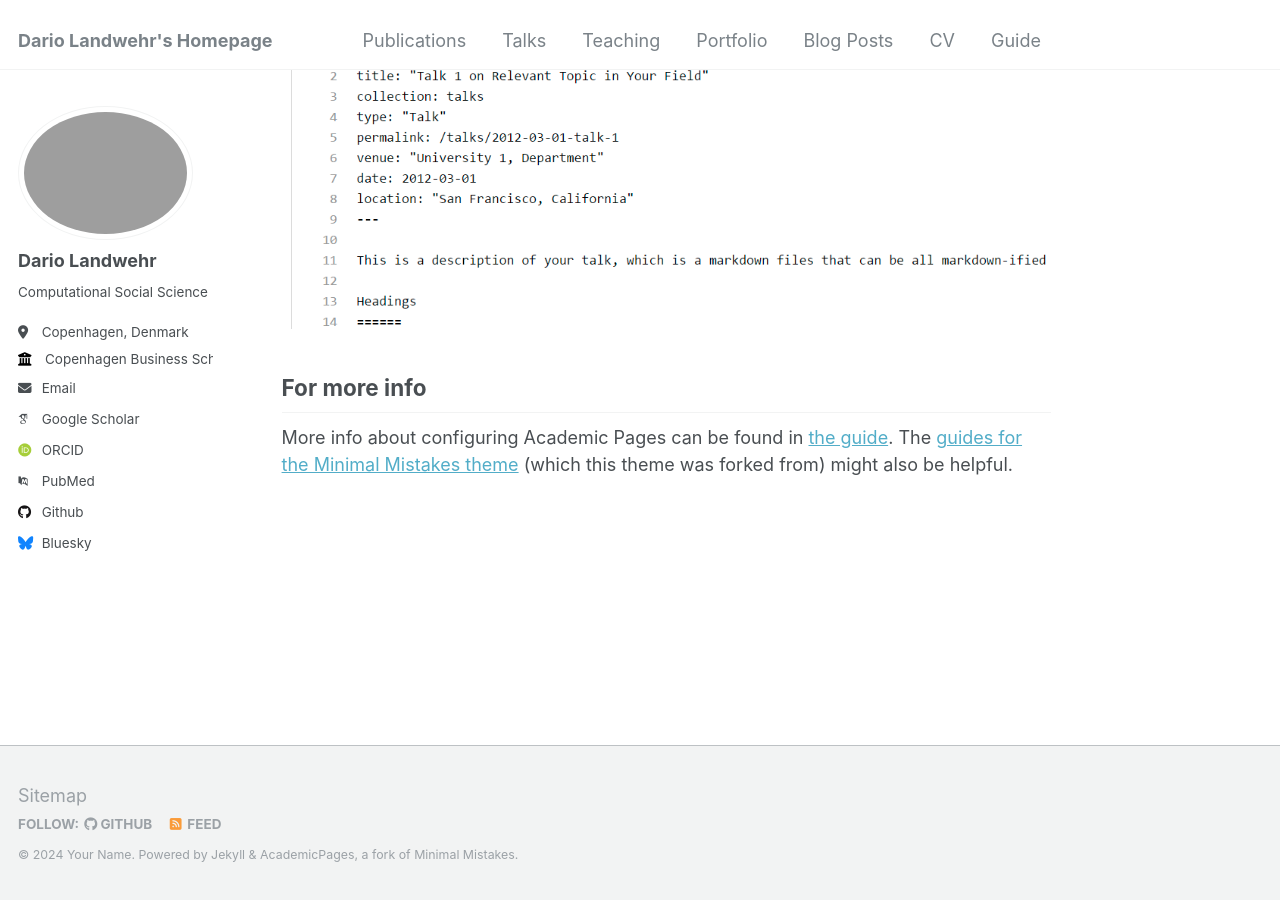
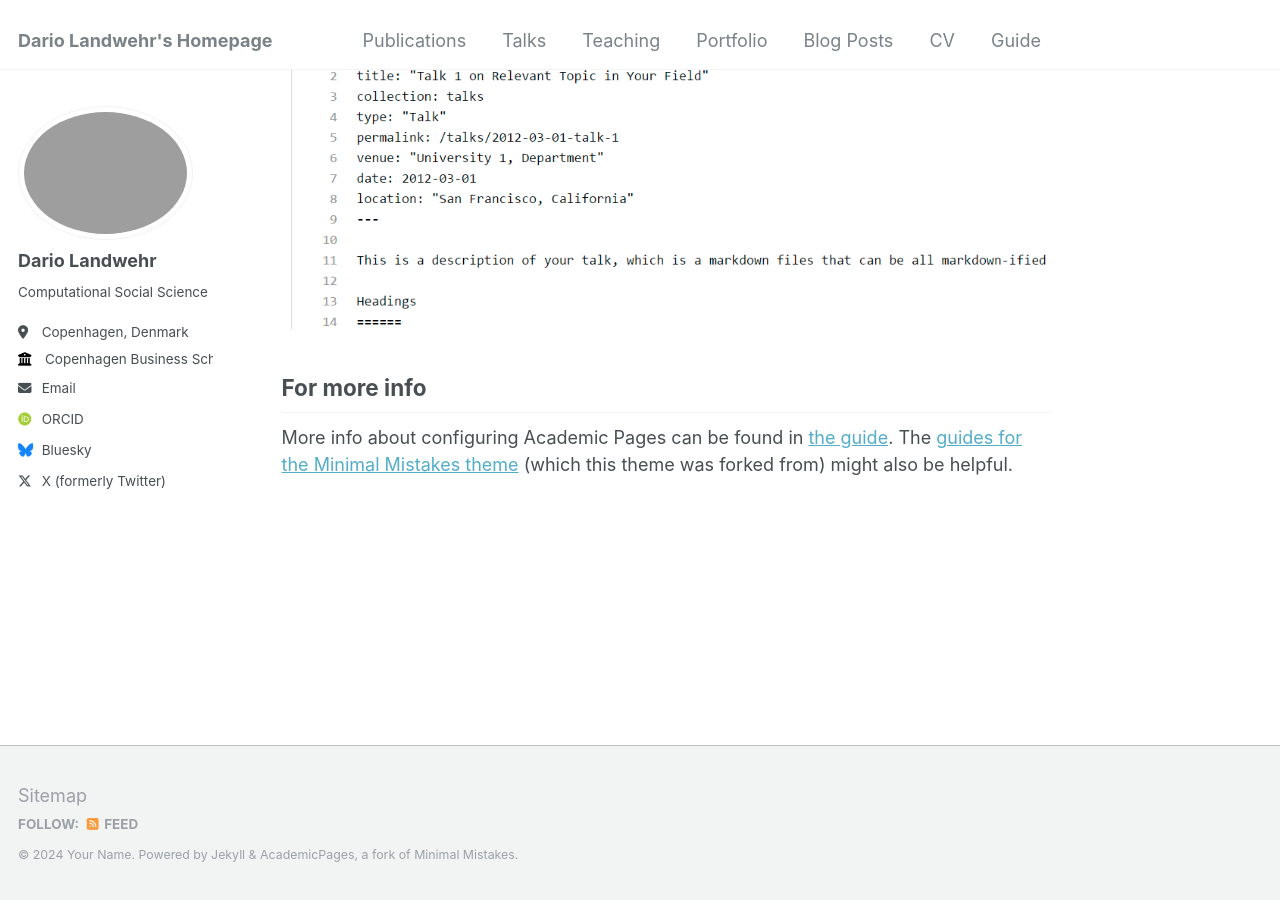
Before and after one commit to DarioLandwehr/DarioLandwehr.github.io, a Jekyll site: the page built from _pages/about.md, in a window 1280 px wide and 900 px high, scrolled down 2660 px. Built offline with Jekyll 4.4.1, drawn with Linux system fonts in a browser that asks for light colours; some web fonts are replaced; part of the change alters nothing that is shown.

Commit message:
Update _config.yml

```diff
--- a/_config.yml
+++ b/_config.yml
@@ -32,18 +32,18 @@ author:
 
   # Academic websites
   arxiv            : # URL - Update with the correct link to your profile
-  googlescholar    : "https://scholar.google.com/citations?user=PS_CX0AAAAAJ"
+  googlescholar    : # URL
   impactstory      : # URL
-  orcid            : "http://orcid.org/yourorcidurl"
+  orcid            : "https://orcid.org/0009-0005-2016-1682"
   semantic         : # URL
-  pubmed           : "https://www.ncbi.nlm.nih.gov/pubmed/?term=john+snow"
+  pubmed           : # URL
   researchgate     : # URL
 
   # Repositories and software development
   bitbucket        : # Username - Update with your username on the site
   codepen          : # Username
   dribbble         : # Username
-  github           : "academicpages"
+  github           : # Username
   kaggle           : # Username
   stackoverflow    : # User number or user number and name (i.e., use "1" or "1/jeff-atwood")
 
@@ -65,7 +65,7 @@ author:
   steam            : # Username
   telegram         : # URL
   tumblr           : # Username
-  twitter          : # Username for X / Twitter
+  twitter          : "@LandwehrDario"
   vine             : # Username
   weibo            : # Username
   wikipedia        : # Username
```
